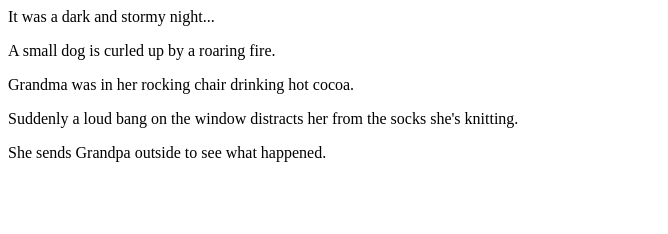
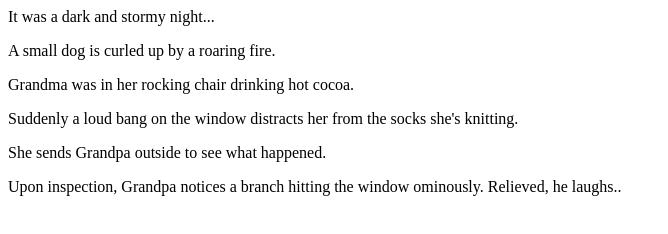
Before and after one commit to ac1988/fireside-story, a plain HTML site: page index.html in a window 1280 px wide. Shown: the whole page, without its empty margins (0-668 px from the left). Drawn offline with Linux system fonts and the light colour scheme.

Commit message:
Added one more line of story

```diff
--- a/index.html
+++ b/index.html
@@ -5,5 +5,6 @@
       <p>Grandma was in her rocking chair drinking hot cocoa.</p>
       <p>Suddenly a loud bang on the window distracts her from the socks she's knitting.</p>
       <p>She sends Grandpa outside to see what happened.</p>
+      <p>Upon inspection, Grandpa notices a branch hitting the window ominously. Relieved, he laughs..</p>
     </body>
   </html>
```
